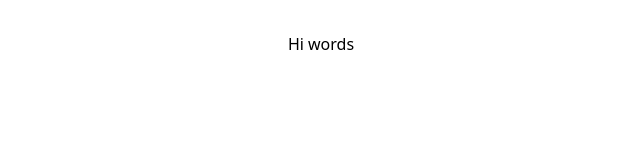
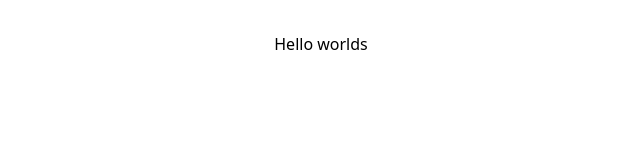
Before and after one commit to OleksandrUntervald/ReactHW, a React (Vite) app: page / in a window 1280 px wide. Shown: the top 160 px of the page, without its empty margins (319-959 px from the left). Built offline with nearby package versions, Linux system fonts and the light colour scheme.

Commit message:
NEW Full template (added tailwindcss)

```diff
--- a/src/App.tsx
+++ b/src/App.tsx
@@ -3,7 +3,7 @@ import './App.css'
 function App() {
   return (
     <>
-      Hi words
+      Hello worlds
     </>
   )
 }
```
